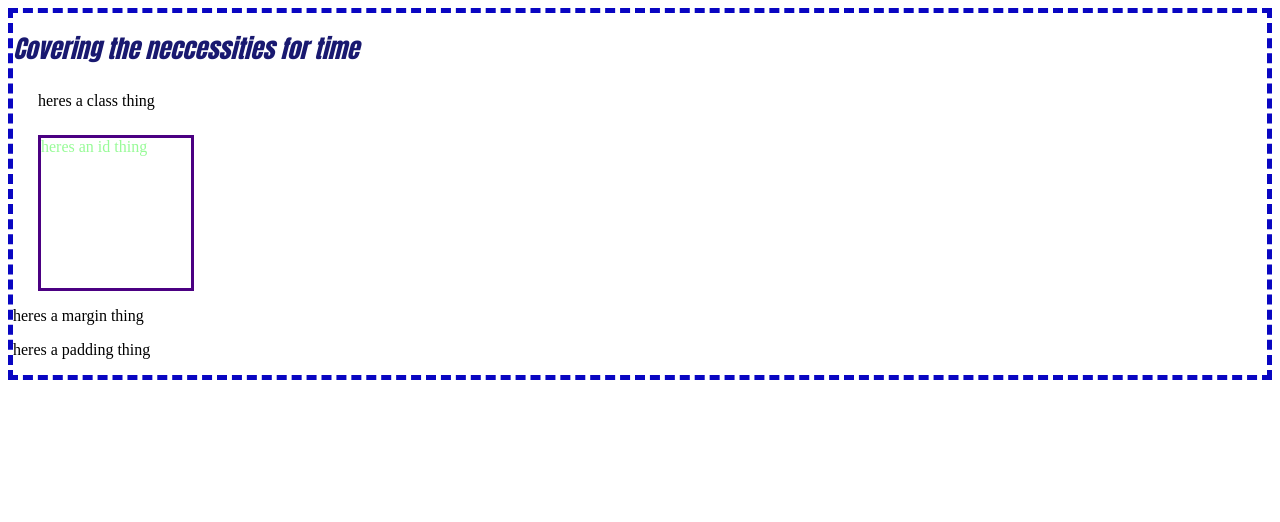
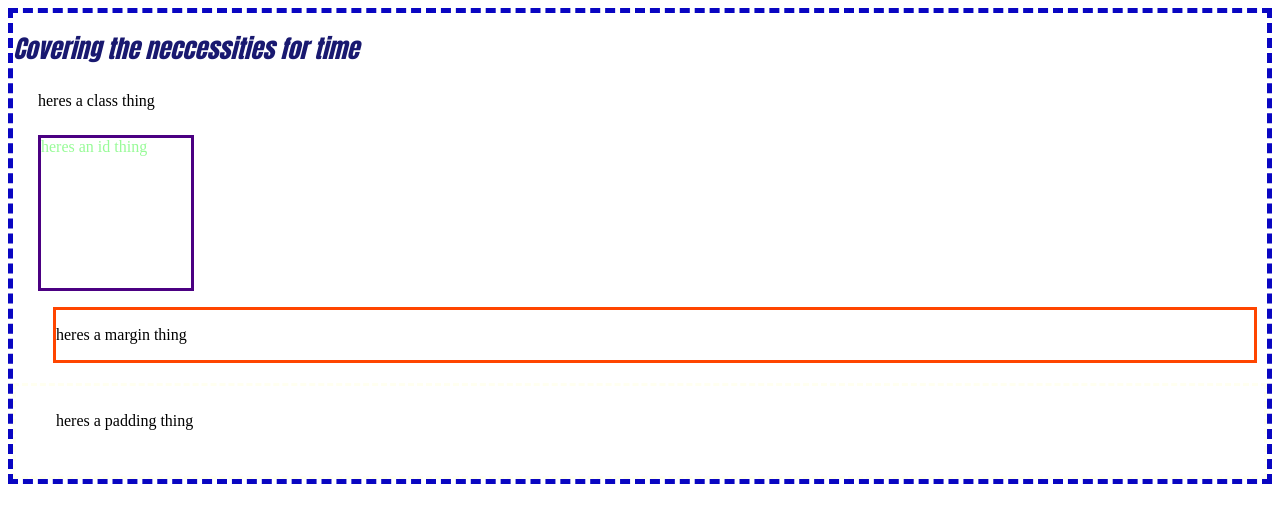
Before and after one commit to jadams029/cssassignment, a plain HTML site: page index.html in a window 1280 px wide. Drawn offline with Linux system fonts and the light colour scheme.

Commit message:
added some more stuff

```diff
--- a/main.css
+++ b/main.css
@@ -25,3 +25,13 @@ body{
  .class-thing1{
      margin: 25px 25px 25px 25px;
  }
+
+ .margin{
+     margin: 5px 10px 20px 40px;
+     border: solid orangered;
+ }
+
+ .padding{
+     padding: 10px 20px 30px 40px;
+     border: dashed ivory;
+ }
```
